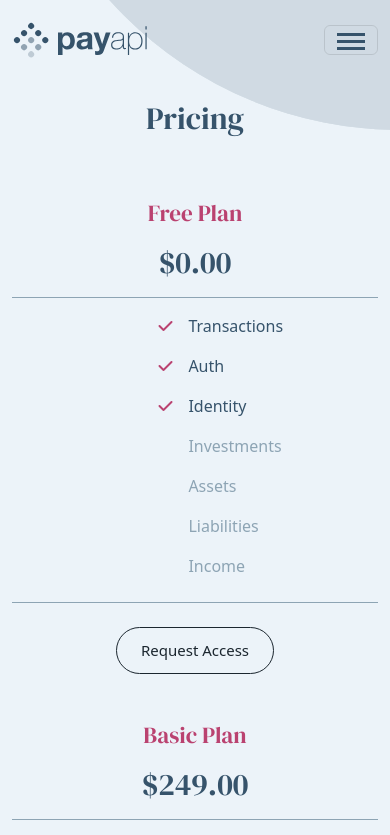
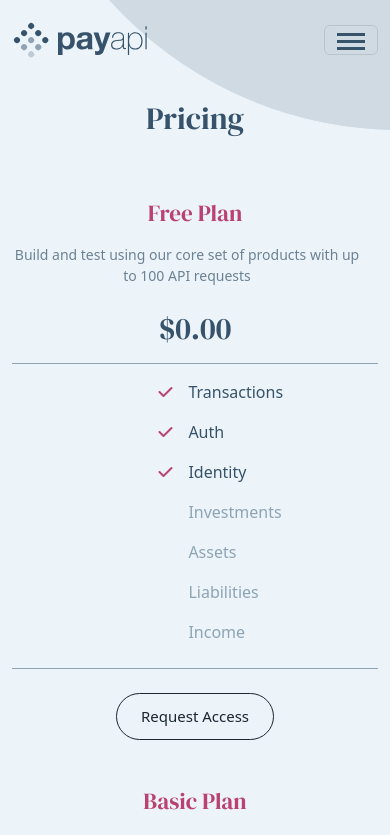
Before and after one commit to ShaimaaAKamal/payApi, a React (Create React App) app: page /pricing in a window 390 px wide. Shown: the top 835 px of the page. Built offline with nearby package versions, Linux system fonts and the light colour scheme.

Commit message:
adjust price plan layout

```diff
--- a/src/Components/Pricing/PricePlan/PricePlan.jsx
+++ b/src/Components/Pricing/PricePlan/PricePlan.jsx
@@ -4,7 +4,7 @@ export default function PricePlan({title,price,planOptionsTitles,planOptions,chi
   return (
     <div className='text-center text-lg-start position-relative'>
       <h2 className='h3 fmHeading textSite mb-3'>{title}</h2>
-      <p className='mb-4 textLightBlue small d-none d-md-block pe-3 pe-md-0 pe-lg-3'>{children}</p>
+      <p className='mb-4 textLightBlue small text-center text-lg-start pe-3 pe-md-0 pe-lg-3'>{children}</p>
       <h4 className='display-5 fmHeading textSanBlue fw-normal borderBottom pb-3'>{price}</h4>
       <div className='d-flex align-items-center py-2 option'>
         <i className="fa-solid fa-check textSite me-3"></i>
@@ -24,7 +24,7 @@ export default function PricePlan({title,price,planOptionsTitles,planOptions,chi
         <span className={`${planOptions[index]? 'textSanBlue':'optionInactive'}`}>{optionTitle}</span>
       </div>)
       }
-      <div className='borderTop pt-4'>
+      <div className='borderTop pt-4 text-center text-lg-start'>
          <button className='secondaryDarkBtn bg-transparent'>Request Access</button>
       </div>
     </div>
```
